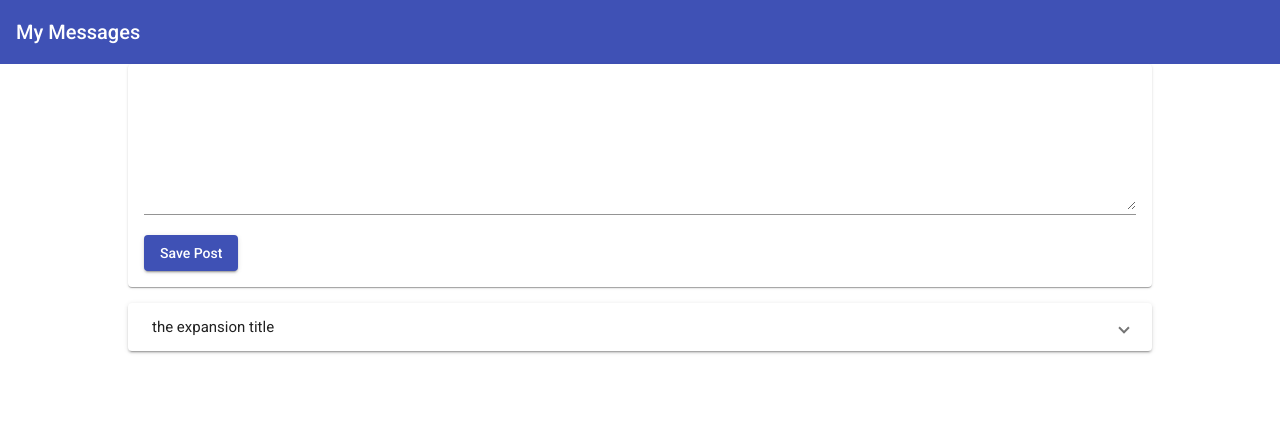
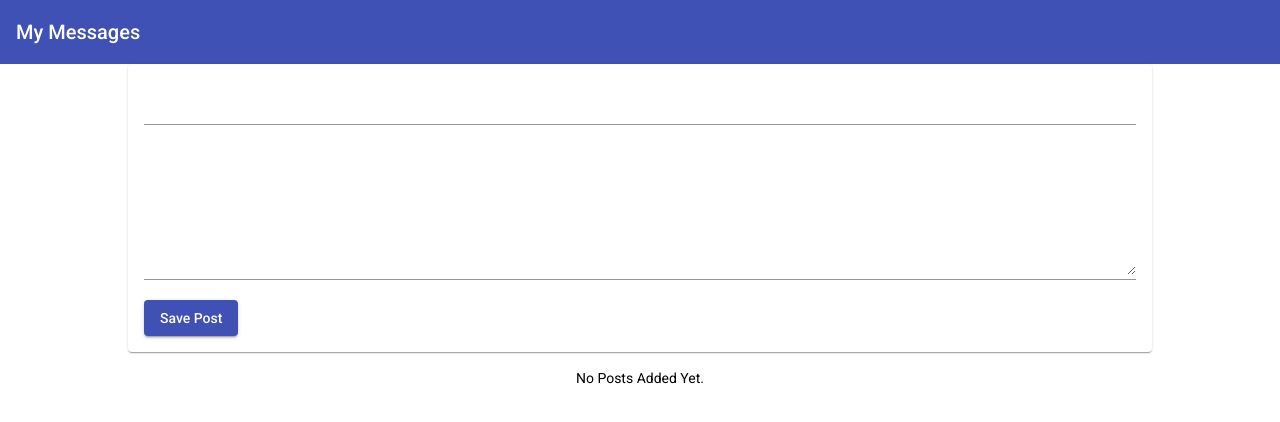
Before and after one commit to SoneThaya/angular-mean, an Angular app: page / in a window 1280 px wide. Shown: the top 422 px of the page. Built offline with nearby package versions, Linux system fonts and the light colour scheme.

Commit message:
created posts with property and event binding

```diff
--- a/src/app/app.component.html
+++ b/src/app/app.component.html
@@ -1,5 +1,5 @@
 <app-header></app-header>
 <main>
-  <app-post-create></app-post-create>
-  <app-post-list></app-post-list>
+  <app-post-create (postCreated)="onPostAdded($event)"></app-post-create>
+  <app-post-list [posts]="storedPosts"></app-post-list>
 </main>
--- a/src/app/app.component.ts
+++ b/src/app/app.component.ts
@@ -3,8 +3,12 @@
 @Component({
   selector: 'app-root',
   templateUrl: './app.component.html',
-  styleUrls: ['./app.component.css']
+  styleUrls: ['./app.component.css'],
 })
 export class AppComponent {
-  title = 'mean-course';
+  storedPosts = [];
+
+  onPostAdded(post) {
+    this.storedPosts.push(post);
+  }
 }
--- a/src/app/posts/post-create/post-create.component.html
+++ b/src/app/posts/post-create/post-create.component.html
@@ -1,6 +1,9 @@
 <mat-card>
   <mat-form-field>
-    <textarea matInput rows="6" [(ngModel)]="enteredValue"></textarea>
+    <input matInput type="text" [(ngModel)]="enteredTitle" />
+  </mat-form-field>
+  <mat-form-field>
+    <textarea matInput rows="6" [(ngModel)]="enteredContent"></textarea>
   </mat-form-field>
   <button mat-raised-button color="primary" (click)="onAddPost()">
     Save Post
--- a/src/app/posts/post-create/post-create.component.ts
+++ b/src/app/posts/post-create/post-create.component.ts
@@ -1,4 +1,4 @@
-import { Component } from '@angular/core';
+import { Component, EventEmitter, Output } from '@angular/core';
 
 @Component({
   selector: 'app-post-create',
@@ -6,10 +6,12 @@
   styleUrls: ['./post-create.component.css'],
 })
 export class PostCreateComponent {
-  enteredValue = '';
-  newPost = 'no content';
+  enteredTitle = '';
+  enteredContent = '';
+  @Output() postCreated = new EventEmitter();
 
   onAddPost() {
-    this.newPost = this.enteredValue;
+    const post = { title: this.enteredTitle, content: this.enteredContent };
+    this.postCreated.emit(post);
   }
 }
--- a/src/app/posts/post-list/post-list.component.css
+++ b/src/app/posts/post-list/post-list.component.css
@@ -2,3 +2,7 @@
   display: block;
   margin-top: 1rem;
 }
+
+.info-text {
+  text-align: center;
+}
--- a/src/app/posts/post-list/post-list.component.html
+++ b/src/app/posts/post-list/post-list.component.html
@@ -1,8 +1,9 @@
-<mat-accordion>
-  <mat-expansion-panel>
+<mat-accordion multi="true" *ngIf="posts.length > 0">
+  <mat-expansion-panel *ngFor="let post of posts">
     <mat-expansion-panel-header>
-      the expansion title
+      {{ post.title }}
     </mat-expansion-panel-header>
-    <p>Im in an expansion panel</p>
+    <p>{{ post.content }}</p>
   </mat-expansion-panel>
 </mat-accordion>
+<p class="info-text mat-body-1" *ngIf="posts.length <= 0">No Posts Added Yet.</p>
--- a/src/app/posts/post-list/post-list.component.ts
+++ b/src/app/posts/post-list/post-list.component.ts
@@ -1,4 +1,4 @@
-import { Component } from '@angular/core';
+import { Component, Input } from '@angular/core';
 
 @Component({
   selector: 'app-post-list',
@@ -6,9 +6,11 @@
   styleUrls: ['./post-list.component.css'],
 })
 export class PostListComponent {
-  posts = [
-    { title: 'first post', content: 'this is the first post' },
-    { title: 'second post', content: 'this is the second post' },
-    { title: 'third post', content: 'this is the third post' },
-  ];
+  // posts = [
+  //   { title: 'first post', content: 'this is the first post' },
+  //   { title: 'second post', content: 'this is the second post' },
+  //   { title: 'third post', content: 'this is the third post' },
+  // ];
+
+  @Input() posts = [];
 }
```
